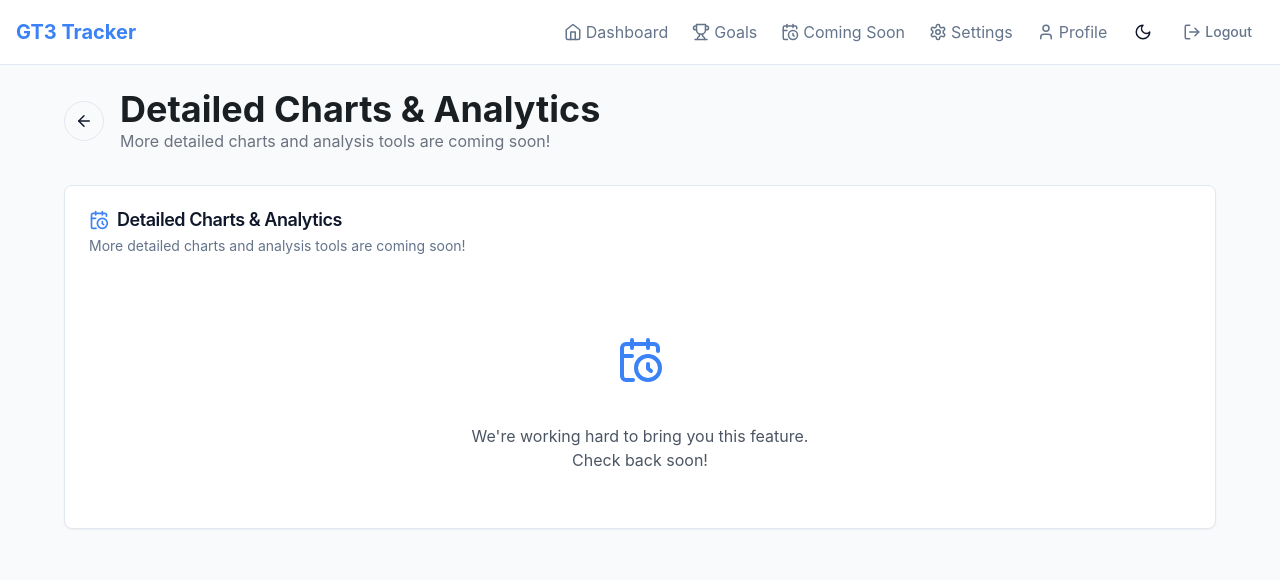
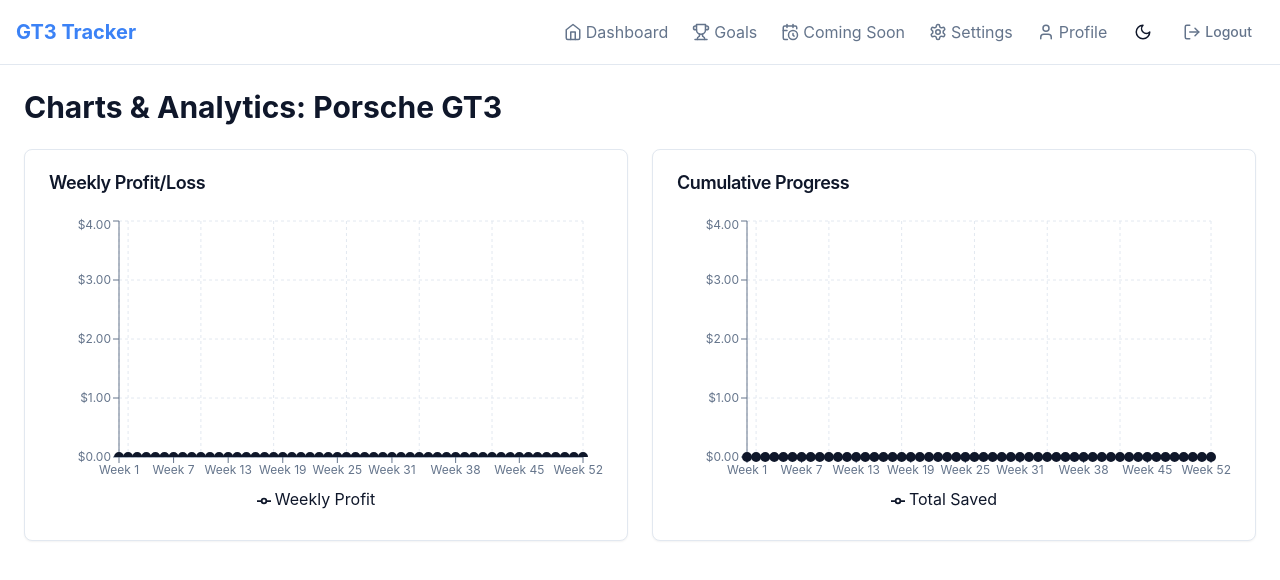
Before and after one commit to VeinDevTtv/gt3-tracker, a React (Create React App) app: page /#/charts in a window 1280 px wide. Shown: the top 580 px of the page. Built offline with nearby package versions, Linux system fonts and the light colour scheme; sample sign-in values are in the browser's storage.

Commit message:
Add Charts page and update routing in GT3Tracker to include Home and Charts components, replacing previous ComingSoonPage routes.

```diff
--- a/src/App.js
+++ b/src/App.js
@@ -9,6 +9,7 @@
 import Signup from './pages/Signup';
 import ForgotPassword from './pages/ForgotPassword';
 import ComingSoonPage from './pages/ComingSoonPage';
+import Charts from './pages/Charts';
 import { AuthProvider } from './contexts/AuthContext';
 import PrivateRoute from './components/auth/PrivateRoute';
 import NavMenu from './components/NavMenu';
@@ -233,6 +234,7 @@
 
                       {/* Protected routes */}
                       <Route element={<PrivateRoute />}>
+                        <Route path="/" element={<Home theme={theme} toast={toast} setToast={setToast} />} />
                         <Route path="/profile" element={<Profile />} />
                         <Route path="/goals" element={
                           <ComingSoonPage
@@ -241,6 +243,7 @@
                             description="This section is under construction. Manage goals and view achievements here soon!"
                           />
                         } />
+                        <Route path="/charts" element={<Charts />} />
                         <Route path="/settings" element={
                           <Settings
                             theme={theme}
@@ -265,30 +268,6 @@
                             setAiProvider={setAiProvider}
                           />
                         } />
-                        <Route path="/" element={
-                          <Home
-                            theme={theme}
-                            visibleWeeks={visibleWeeks}
-                            showCumulative={showCumulative}
-                            toast={toast}
-                            setToast={showToast}
-                            themeColor={themeColor}
-                          />
-                        } />
-                        <Route path="/charts" element={
-                          <ComingSoonPage
-                            theme={theme}
-                            title="Detailed Charts & Analytics"
-                            description="More detailed charts and analysis tools are coming soon!"
-                          />
-                        } />
-                        <Route path="/leaderboards" element={
-                          <ComingSoonPage
-                            theme={theme}
-                            title="Community Leaderboards"
-                            description="Competition features are coming soon"
-                          />
-                        } />
                       </Route>
                     </Routes>
                   </main>
--- /dev/null
+++ b/src/pages/Charts.jsx
@@ -0,0 +1,172 @@
+import React, { useMemo } from 'react';
+import { useGoals } from '../contexts/GoalsContext';
+import {
+  ResponsiveContainer,
+  LineChart,
+  BarChart,
+  CartesianGrid,
+  XAxis,
+  YAxis,
+  Tooltip,
+  Legend,
+  Line,
+  Bar
+} from 'recharts';
+import { Card, CardContent, CardHeader, CardTitle } from "@/components/ui/card";
+import { AlertCircle } from 'lucide-react';
+
+// Helper to format currency
+const formatCurrency = (value) =>
+  new Intl.NumberFormat('en-US', { style: 'currency', currency: 'USD' }).format(value || 0);
+
+// Custom Tooltip for Charts
+const CustomTooltip = ({ active, payload, label }) => {
+  if (active && payload && payload.length) {
+    const data = payload[0].payload; // Access the full data point
+    return (
+      <div className="bg-background border border-border p-2 rounded shadow-md text-sm">
+        <p className="font-bold mb-1">{label}</p>
+        {payload.map((entry, index) => (
+          <p key={`item-${index}`} style={{ color: entry.color }}>
+            {`${entry.name}: ${formatCurrency(entry.value)}`}
+          </p>
+        ))}
+        {/* Optionally add more data from the payload if needed */}
+        {/* <p>Cumulative: {formatCurrency(data.cumulative)}</p> */}
+      </div>
+    );
+  }
+  return null;
+};
+
+const Charts = () => {
+  const { currentGoal, isLoading, error } = useGoals();
+
+  // Prepare data for charts
+  const chartData = useMemo(() => {
+    if (!currentGoal?.weeks || currentGoal.weeks.length === 0) {
+      return [];
+    }
+    // Sort weeks just in case and add a label for the axis
+    return [...currentGoal.weeks]
+      .sort((a, b) => a.week - b.week)
+      .map(week => ({
+        name: `Week ${week.week}`, // Label for XAxis
+        week: week.week,
+        profit: week.profit || 0,
+        cumulative: week.cumulative || 0,
+      }));
+  }, [currentGoal]);
+
+  if (isLoading) {
+    return <div className="p-6 text-center">Loading chart data...</div>;
+  }
+
+  if (error) {
+    return <div className="p-6 text-center text-destructive">Error loading data: {error}</div>;
+  }
+
+  if (!currentGoal) {
+    return (
+      <div className="p-6 flex flex-col items-center justify-center h-[calc(100vh-150px)] text-center">
+         <AlertCircle className="w-12 h-12 mb-4 text-muted-foreground" />
+        <h2 className="text-xl font-semibold mb-2">No Goal Selected</h2>
+        <p className="text-muted-foreground">
+          Please select or create a goal first to view charts.
+        </p>
+      </div>
+    );
+  }
+
+  if (chartData.length === 0) {
+     return (
+       <div className="p-6 flex flex-col items-center justify-center h-[calc(100vh-150px)] text-center">
+          <AlertCircle className="w-12 h-12 mb-4 text-muted-foreground" />
+         <h2 className="text-xl font-semibold mb-2">No Data Yet</h2>
+         <p className="text-muted-foreground">
+           Start adding weekly profits on the main page to see your progress visualized here.
+         </p>
+       </div>
+     );
+   }
+
+  return (
+    <div className="p-6 max-w-7xl mx-auto space-y-6">
+      <h1 className="text-3xl font-bold mb-6">
+        Charts & Analytics: {currentGoal.name || 'Current Goal'}
+      </h1>
+
+      <div className="grid grid-cols-1 lg:grid-cols-2 gap-6">
+        {/* Weekly Profit Chart */}
+        <Card>
+          <CardHeader>
+            <CardTitle>Weekly Profit/Loss</CardTitle>
+          </CardHeader>
+          <CardContent>
+            <ResponsiveContainer width="100%" height={300}>
+              <LineChart data={chartData} margin={{ top: 5, right: 20, left: 10, bottom: 5 }}>
+                <CartesianGrid strokeDasharray="3 3" stroke="hsl(var(--border))" />
+                <XAxis dataKey="name" stroke="hsl(var(--muted-foreground))" fontSize={12} />
+                <YAxis
+                  stroke="hsl(var(--muted-foreground))"
+                  fontSize={12}
+                  tickFormatter={formatCurrency}
+                  domain={['auto', 'auto']} // Auto-adjust domain
+                  allowDataOverflow={true} // Allow negative values to be fully shown
+                />
+                <Tooltip content={<CustomTooltip />} cursor={{ fill: 'hsla(var(--muted), 0.3)' }}/>
+                <Legend />
+                <Line
+                  type="monotone"
+                  dataKey="profit"
+                  name="Weekly Profit"
+                  stroke="hsl(var(--primary))"
+                  strokeWidth={2}
+                  dot={{ r: 4, fill: 'hsl(var(--primary))' }}
+                  activeDot={{ r: 6 }}
+                />
+              </LineChart>
+            </ResponsiveContainer>
+          </CardContent>
+        </Card>
+
+        {/* Cumulative Profit Chart */}
+        <Card>
+          <CardHeader>
+            <CardTitle>Cumulative Progress</CardTitle>
+          </CardHeader>
+          <CardContent>
+            <ResponsiveContainer width="100%" height={300}>
+              <LineChart data={chartData} margin={{ top: 5, right: 20, left: 10, bottom: 5 }}>
+                <CartesianGrid strokeDasharray="3 3" stroke="hsl(var(--border))" />
+                <XAxis dataKey="name" stroke="hsl(var(--muted-foreground))" fontSize={12} />
+                <YAxis
+                  stroke="hsl(var(--muted-foreground))"
+                  fontSize={12}
+                  tickFormatter={formatCurrency}
+                  domain={[0, 'auto']} // Start Y-axis at 0 for cumulative
+                />
+                <Tooltip content={<CustomTooltip />} cursor={{ fill: 'hsla(var(--muted), 0.3)' }}/>
+                <Legend />
+                <Line
+                  type="monotone"
+                  dataKey="cumulative"
+                  name="Total Saved"
+                  stroke="hsl(var(--accent-foreground))" // Use a different color
+                  strokeWidth={2}
+                  dot={{ r: 4, fill: 'hsl(var(--accent-foreground))' }}
+                  activeDot={{ r: 6 }}
+                />
+              </LineChart>
+            </ResponsiveContainer>
+          </CardContent>
+        </Card>
+
+        {/* Add more charts here if needed, e.g., Bar chart for weekly vs target */}
+
+      </div>
+    </div>
+  );
+};
+
+export default Charts;
```
